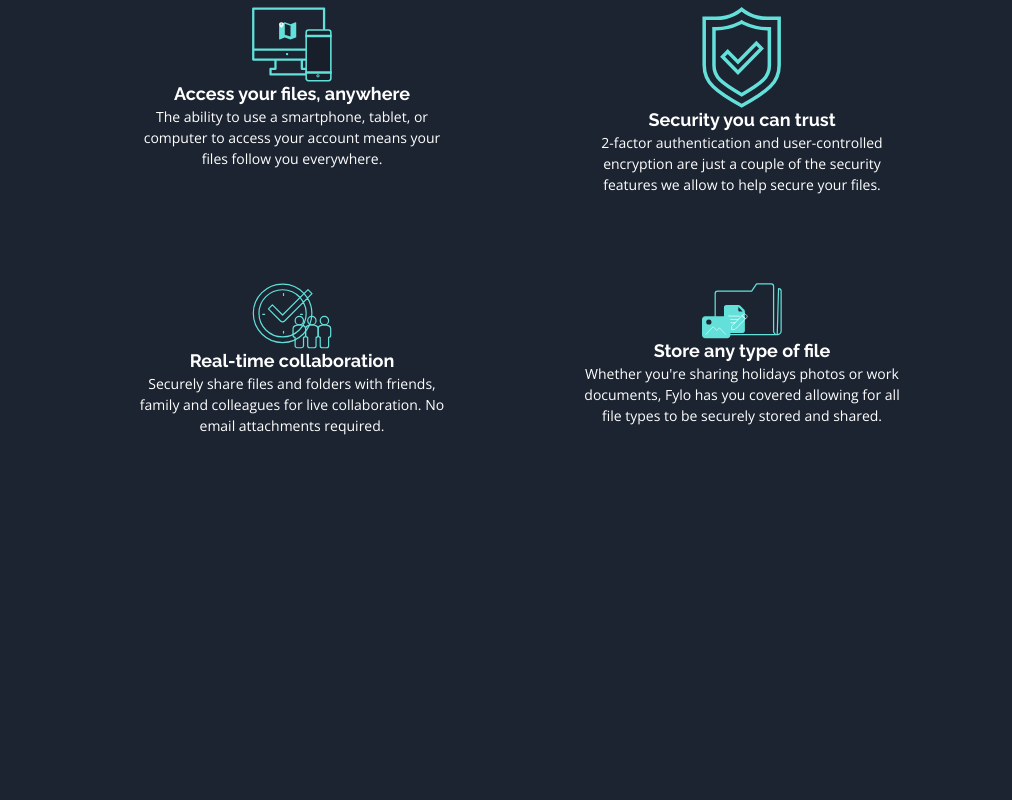
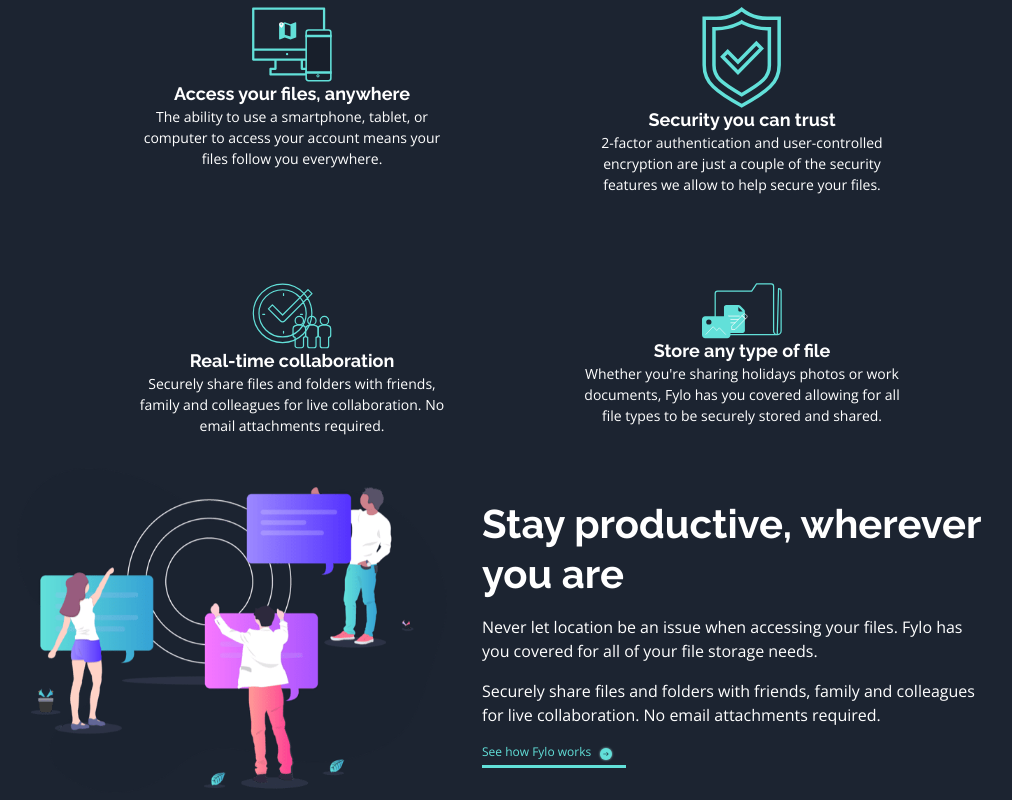
Before and after one commit to nathan-codes/fylo-dark-theme-landing-page-master, a React (Vite) app in the folder React-Module-1-Project/: page / in a window 1280 px wide. Shown: the part 878-1678 px from the top of the page, without its empty margins (123-1135 px from the left). Before the commit the page ends 1346 px from the top, so only its background shows below. Built offline with nearby package versions, Linux system fonts and the light colour scheme.

Commit message:
Info Component Complete

```diff
--- a/React-Module-1-Project/src/App.jsx
+++ b/React-Module-1-Project/src/App.jsx
@@ -1,6 +1,7 @@
 import Navbar from "./components/Navbar";
 import Hero from "./components/Hero";
 import CardGroup from "./components/CardGroup";
+import InfoSection from "./components/InfoSection";
 
 
 import "./App.css";
@@ -14,6 +15,8 @@ function App() {
         <Navbar />
         <Hero />
         <CardGroup />
+        <InfoSection />
+
 
       </header>
     </>
--- a/React-Module-1-Project/src/components/Button.css
+++ b/React-Module-1-Project/src/components/Button.css
@@ -12,3 +12,7 @@
 
   background: linear-gradient(144deg, #63e1d9 0%, #34a0cd 100%);
 }
+
+ .btn:hover{
+  background-color: red;
+ }
--- a/React-Module-1-Project/src/components/CardGroup.jsx
+++ b/React-Module-1-Project/src/components/CardGroup.jsx
@@ -30,8 +30,8 @@ const data = [
 ];
 
 function CardGroup() {
-  const cardGroup = data.map((card) => {
-    return <Card title={card.title} image={card.image} text={card.text} />
+  const cardGroup = data.map((card,index) => {
+    return <Card key={index} title={card.title} image={card.image} text={card.text} />
   })
   return (
     <section className="CardGroup">
--- /dev/null
+++ b/React-Module-1-Project/src/components/InfoSection.css
@@ -0,0 +1,100 @@
+.InfoSection {
+  margin: 6rem 2.25rem;
+  max-width: 1000px;
+}
+
+.InfoSection img {
+  margin-bottom: 3rem;
+}
+
+.InfoSection div.textSection {
+  width: 20rem;
+  margin: 0 auto;
+}
+
+.InfoSection h2 {
+  color: #fff;
+  text-align: center;
+  font-family: Raleway;
+  font-size: 1.125rem;
+  font-style: normal;
+  font-weight: 700;
+  line-height: 1.5rem; /* 133.333% */
+}
+
+.InfoSection p {
+  /* width: 20rem; */
+  color: #fff;
+  font-family: Open Sans;
+  font-size: 0.875rem;
+  font-style: normal;
+  font-weight: 400;
+  line-height: 1.3125rem; /* 150% */
+  margin: 1rem auto;
+}
+
+.InfoSection a {
+  color: #62e0d9;
+  font-family: Open Sans;
+  font-size: 0.75rem;
+  font-style: normal;
+  font-weight: 400;
+  line-height: normal;
+  text-decoration: none;
+  padding: 0;
+}
+
+.InfoSection span.link {
+  border-bottom: 3px solid #62e0d9;
+  display: flex;
+  width: 9rem;
+  padding: 0;
+}
+
+.InfoSection span.link img {
+  margin: 3px 0.44rem;
+  padding: 0;
+}
+
+/* Adding Responsivness */
+
+@media (min-width: 700px) {
+  .InfoSection {
+    display: flex;
+    margin: 0 3rem;
+
+    margin: 0 auto;
+  }
+  .InfoSection div.imageSection {
+    max-width: 43%;
+  }
+  .InfoSection img{
+    display: inline-block;
+    margin: auto;
+
+
+  }
+  .InfoSection div.textSection {
+
+    width: 50%;
+    margin: auto;
+  }
+
+  .InfoSection h2 {
+    text-align: start;
+    color: #fff;
+    font-family: Raleway;
+    font-size: 40px;
+    font-style: normal;
+    font-weight: 700;
+    line-height: 50px; /* 125% */
+  }
+  .InfoSection p {
+    color: #fff;
+    font-family: Open Sans;
+    font-size: 16px;
+    font-style: normal;
+    font-weight: 400;
+    line-height: 24px; /* 150% */
+  }
+}
--- /dev/null
+++ b/React-Module-1-Project/src/components/InfoSection.jsx
@@ -0,0 +1,29 @@
+import infoImage from "../images/illustration-stay-productive.png";
+import arrowIcon from "../images/icon-arrow.svg";
+import "./InfoSection.css";
+
+function InfoSection() {
+  return (
+    <section className="InfoSection">
+      <div className="imageSection">
+        <img src={infoImage} alt="productive" />
+      </div>
+      <div className="textSection">
+        <h2>Stay productive, wherever you are </h2>
+        <p>
+          Never let location be an issue when accessing your files. Fylo has you
+          covered for all of your file storage needs.
+        </p>
+        <p>
+          Securely share files and folders with friends, family and colleagues
+          for live collaboration. No email attachments required.
+        </p>
+        <span className="link">
+          <a href="#">See how Fylo works </a> <img src={arrowIcon} />
+        </span>
+      </div>
+    </section>
+  );
+}
+
+export default InfoSection;
```
